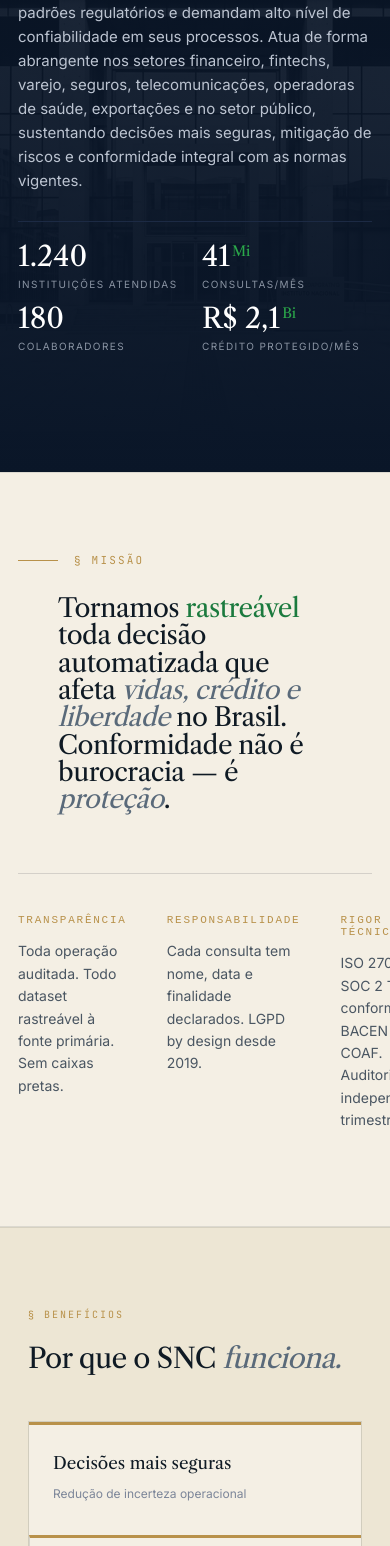
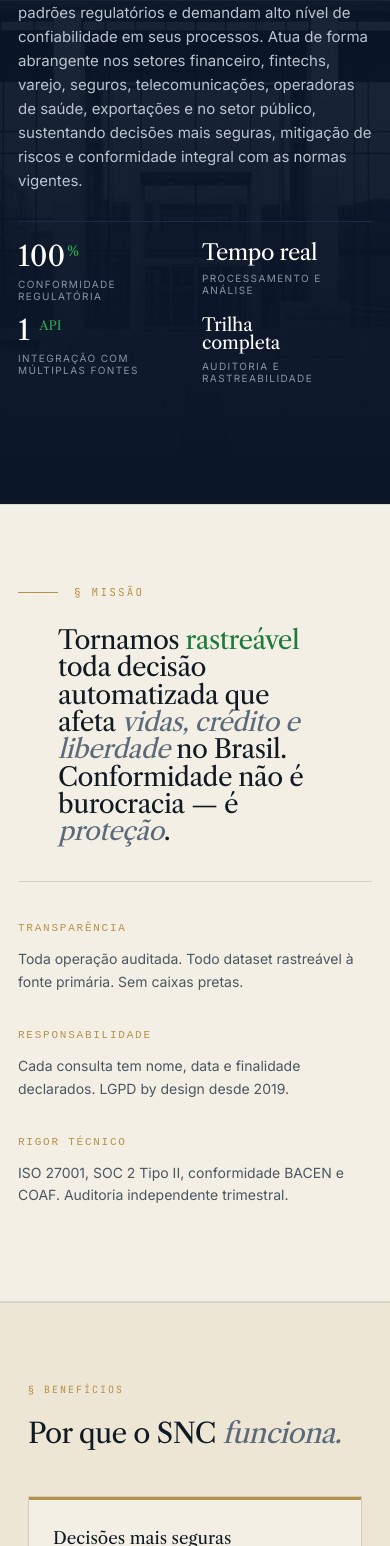
Before and after one commit to ctoutbank/snc-site, a Next.js app: page /sobre in a window 390 px wide. Shown: the part 454-2000 px from the top of the page. Built offline with nearby package versions, Linux system fonts and the light colour scheme.

Commit message:
content: atualiza indicadores da página sobre com métricas de produto
- 100% / Conformidade regulatória
- Tempo real / Processamento e análise
- 1 API / Integração com múltiplas fontes
- Trilha completa / Auditoria e rastreabilidade

```diff
--- a/src/app/globals.css
+++ b/src/app/globals.css
@@ -621,3 +621,34 @@
   .snc-sector-journey-row { grid-template-columns: 1fr; padding: 28px 0; }
   .snc-sector-journey-row > div:first-child { font-size: 28px !important; }
 }
+
+/* ─── Page-level responsive grids ───────────────────────── */
+/* 1. Module page: title/chips | description */
+.snc-mod-split {
+  display: grid;
+  grid-template-columns: 1fr 1.4fr;
+  gap: 80px;
+  align-items: start;
+  max-width: 1180px;
+  margin: 0 auto;
+}
+
+/* 2. Sobre: Transparência / Responsabilidade / Rigor — 3 cols */
+.snc-values-3col {
+  display: grid;
+  grid-template-columns: repeat(3, 1fr);
+  gap: 40px;
+  margin-top: 60px;
+  padding-top: 40px;
+  border-top: 1px solid rgba(15,26,36,.14);
+}
+
+@media (max-width: 900px) {
+  .snc-mod-split { gap: 50px; }
+  .snc-values-3col { grid-template-columns: repeat(2, 1fr); gap: 28px; }
+}
+
+@media (max-width: 720px) {
+  .snc-mod-split { grid-template-columns: 1fr !important; gap: 36px !important; }
+  .snc-values-3col { grid-template-columns: 1fr !important; gap: 22px !important; margin-top: 36px !important; }
+}
--- a/src/app/plataforma/[modulo]/page.tsx
+++ b/src/app/plataforma/[modulo]/page.tsx
@@ -115,7 +115,7 @@ export default async function ModuloPage({ params }: Props) {
         {/* ── Descrição completa ── */}
         {m.fullDescription && (
           <section className="snc-sec" style={{ paddingTop: 80, paddingBottom: 60 }}>
-            <div style={{ display: 'grid', gridTemplateColumns: '1fr 1.4fr', gap: 80, alignItems: 'start', maxWidth: 1180, margin: '0 auto' }}>
+            <div className="snc-mod-split">
               <div>
                 <div style={{ fontFamily: 'JetBrains Mono, monospace', fontSize: 10, color: 'var(--snc-brass)', letterSpacing: '.2em', textTransform: 'uppercase', marginBottom: 18 }}>
                   § Sobre o módulo
--- a/src/app/sobre/page.tsx
+++ b/src/app/sobre/page.tsx
@@ -63,20 +63,20 @@ export default function SobrePage() {
               </div>
               <div className="snc-hero-stats">
                 <div className="s">
-                  <div className="n">1.240</div>
-                  <div className="l">Instituições atendidas</div>
+                  <div className="n">100<sup>%</sup></div>
+                  <div className="l">Conformidade regulatória</div>
                 </div>
                 <div className="s">
-                  <div className="n">41<sup>Mi</sup></div>
-                  <div className="l">Consultas/mês</div>
+                  <div className="n" style={{ fontSize: 'clamp(22px,3vw,38px)', letterSpacing: '-0.02em' }}>Tempo real</div>
+                  <div className="l">Processamento e análise</div>
                 </div>
                 <div className="s">
-                  <div className="n">180</div>
-                  <div className="l">Colaboradores</div>
+                  <div className="n">1 <sup style={{ fontSize: '.45em' }}>API</sup></div>
+                  <div className="l">Integração com múltiplas fontes</div>
                 </div>
                 <div className="s">
-                  <div className="n">R$ 2,1<sup>Bi</sup></div>
-                  <div className="l">Crédito protegido/mês</div>
+                  <div className="n" style={{ fontSize: 'clamp(18px,2.4vw,30px)', letterSpacing: '-0.01em' }}>Trilha<br/>completa</div>
+                  <div className="l">Auditoria e rastreabilidade</div>
                 </div>
               </div>
             </div>
@@ -94,7 +94,7 @@ export default function SobrePage() {
               que afeta <span className="it">vidas, crédito e liberdade</span> no Brasil.
               Conformidade não é burocracia — é <span className="it">proteção</span>.
             </blockquote>
-            <div style={{ marginTop: 60, display: 'grid', gridTemplateColumns: 'repeat(3,1fr)', gap: 40, paddingTop: 40, borderTop: '1px solid rgba(15,26,36,.14)' }}>
+            <div className="snc-values-3col">
               {[
                 { title: 'Transparência', desc: 'Toda operação auditada. Todo dataset rastreável à fonte primária. Sem caixas pretas.' },
                 { title: 'Responsabilidade', desc: 'Cada consulta tem nome, data e finalidade declarados. LGPD by design desde 2019.' },
```
